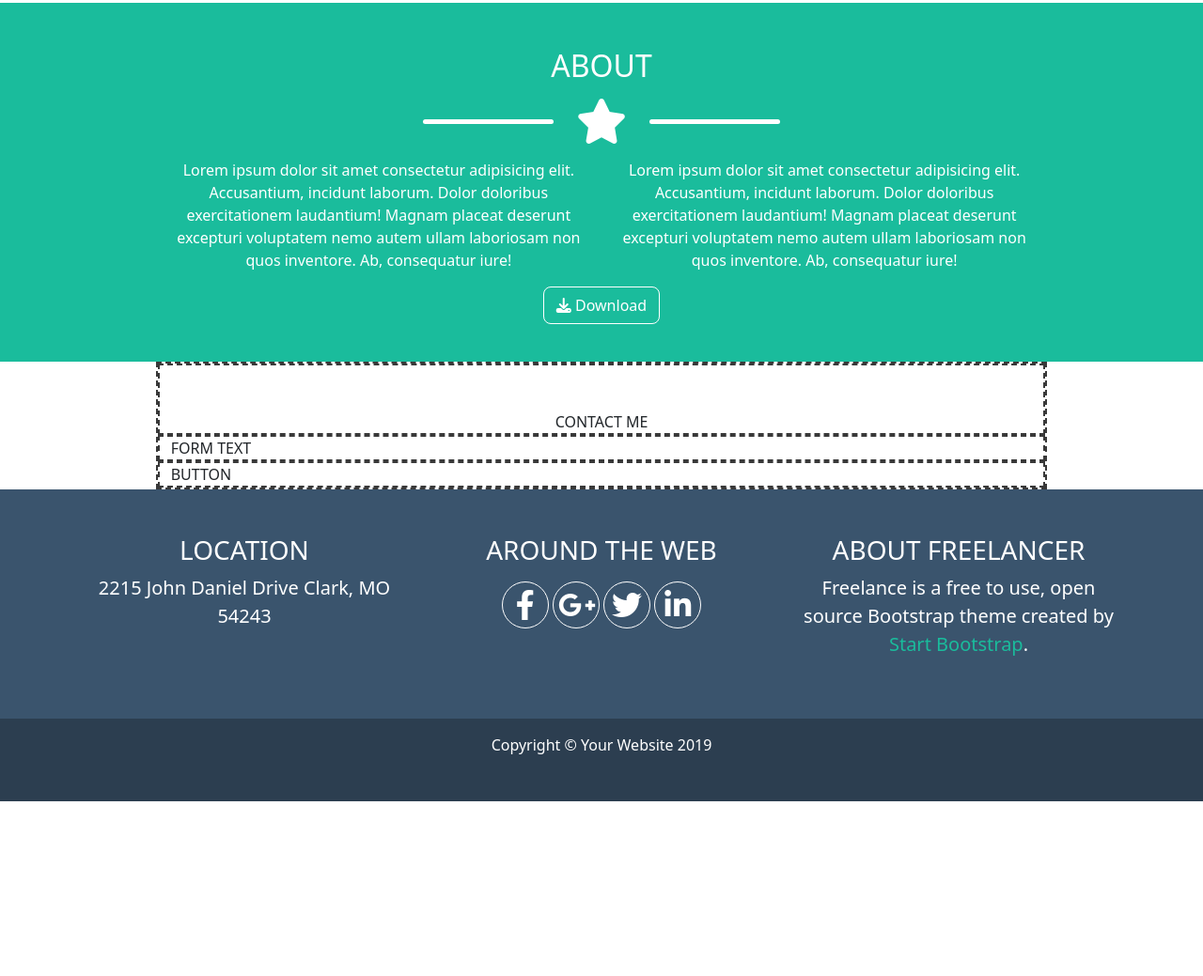
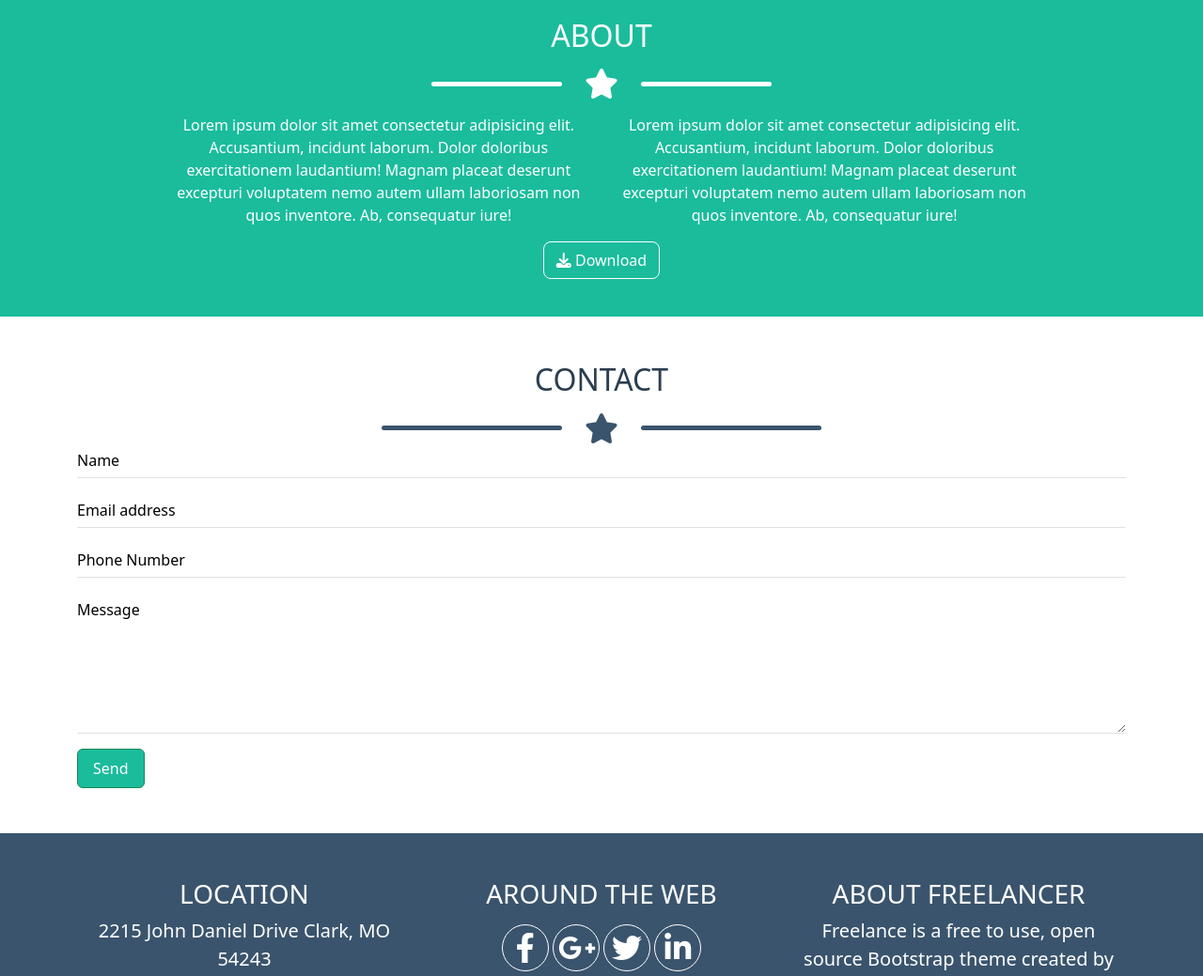
Before and after one commit to EnricoNapolitano/html-css-bootstrap-freelancer, a plain HTML site: page index.html in a window 1280 px wide. Shown: the part 1552-2591 px from the top of the page at 94% size. Before the commit the page ends 2405 px from the top, so only its background shows below. Drawn offline with nearby package versions, Linux system fonts and the light colour scheme.

Commit message:
contact form graphic

```diff
--- a/css/style.css
+++ b/css/style.css
@@ -55,6 +55,15 @@ a.cs-btn {
     max-width: 85%;
 }
 
+/** MAIN */
+/* CONTACT FORM */
+#contact textarea {
+    min-height: 150px;
+}
+#contact ::placeholder {
+    color:black;
+}
+
 /** FOOTER */
 footer span {
     display: inline-block;
@@ -74,7 +83,6 @@ footer span.cs-color-green {
     padding: 0;
 }
 
-
 /** RESPONSIVE */
 /* MD SCREEN */
  @media screen and (min-width: 768px) {
--- a/index.html
+++ b/index.html
@@ -52,27 +52,29 @@
                     <h1 class="col-12 text-center text-uppercase">start bootstrap</h1>
                     <div class="col-12 d-flex justify-content-center align-items-center">
                         <div class="star-line bg-white rounded"></div>
-                        <i class="fa-solid fa-star fa-3x px-4"></i>
+                        <i class="fa-solid fa-star fa-2x px-4"></i>
                         <div class="star-line bg-white rounded"></div>
                     </div>
                     <h4 class="col-12 text-center pb-5">GRAPHIC ARTIST - WEB DESIGNER - ILLUSTRATOR</h2>
                 </div>
             </div>
         </section>
-        <!-- PORTFOLIO -->
+        <!--* PORTFOLIO -->
         <section id="portfolio">
             <div class="container pt-5 pb-5">
+                <!-- Portfolio title + graphic star -->
                 <div class="row">
                     <div class="col text-center">
                         <h2 class="cs-color-dark-blue pb-2">PORTFOLIO</h2>
                         <div class="col-12 d-flex justify-content-center align-items-center">
                             <div class="star-line bg-blue rounded"></div>
-                            <i class="cs-color-blue fa-solid fa-star fa-3x px-4"></i>
+                            <i class="cs-color-blue fa-solid fa-star fa-2x px-4"></i>
                             <div class="star-line bg-blue rounded"></div>
                         </div>
                     </div>
                 </div>
             </div>
+            <!-- beginning of cards with pictures inside -->
             <div class="container pb-5">
                 <div class="row">
                     <div class="col-12 col-md-6 col-lg-4">
@@ -96,7 +98,7 @@
                 </div>
             </div>
         </section>
-        <!-- ABOUT -->
+        <!--* ABOUT -->
         <section id="about" class="bg-green">
             <div class="container">
                 <div class="row wrap mx-auto pt-5 pb-5">
@@ -104,7 +106,7 @@
                         <h2 class="pb-2">ABOUT</h2>
                         <div class="col-12 d-flex justify-content-center align-items-center pb-3">
                             <div class="star-line bg-white rounded"></div>
-                            <i class="fa-solid fa-star fa-3x px-4"></i>
+                            <i class="fa-solid fa-star fa-2x px-4"></i>
                             <div class="star-line bg-white rounded"></div>
                         </div>
                     </div>
@@ -114,15 +116,37 @@
                 </div>
             </div>
         </section>
-        <!-- CONTACT FORM -->
-        <div class="container">
-            <div class="row wrap mx-auto height-500 brd">
-                <div class="col-12 text-center pt-5 brd">CONTACT ME</div>
-                <div class="col-12 brd">FORM TEXT</div>
-                <div class="col-12 brd">BUTTON</div>
+        <!--* CONTACT FORM -->
+        <!-- Contact title + graphic star -->
+        <section id="contact">
+            <div class="row pt-5">
+                <div class="col text-center">
+                    <h2 class="cs-color-dark-blue pb-2">CONTACT</h2>
+                    <div class="col-12 d-flex justify-content-center align-items-center">
+                        <div class="star-line bg-blue rounded"></div>
+                        <i class="cs-color-blue fa-solid fa-star fa-2x px-4"></i>
+                        <div class="star-line bg-blue rounded"></div>
+                    </div>
+                </div>
             </div>
-        </div>
-    </main>
+            <!-- Beginning of form -->
+            <div class="container mb-5">
+                <div class="mb-3">
+                    <input type="text" class="form-control border-0 border-bottom rounded-0 ps-0" id="name" placeholder="Name" name="name" required>
+                </div>
+                <div class="mb-3">
+                    <input type="email" class="form-control border-0 border-bottom rounded-0 ps-0" id="email" placeholder="Email address" name="email" email>
+                </div>
+                <div class="mb-3">
+                    <input type="tel" class="form-control border-0 border-bottom rounded-0 ps-0" id="Phone" placeholder="Phone Number" name="phone">
+                </div>
+                <div class="mb-3">
+                    <textarea class="form-control border-0 border-bottom rounded-0 ps-0" id="message"placeholder="Message" rows="3" name="message"></textarea>
+                </div>
+                <button type="submit" class="btn btn-success bg-green px-3 py-2">Send</button>
+            </div>
+        </main>
+        </section>
     <!--* FOOTER -->
     <footer class="bg-blue">
         <div class="container">
```
